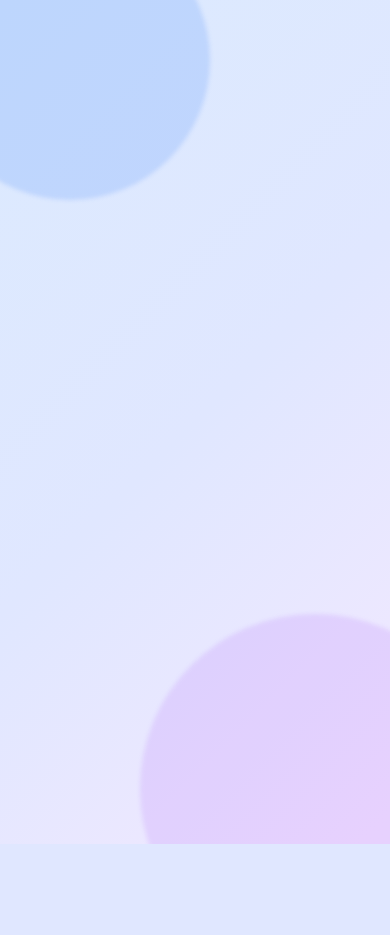
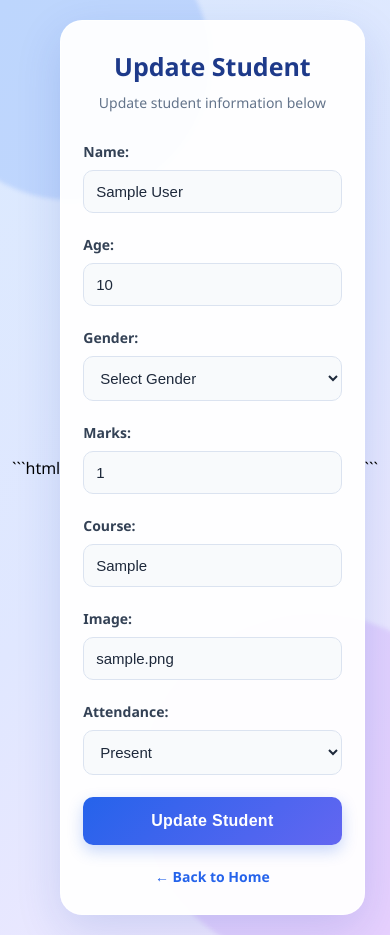
Before and after one commit to likhithanagadivya/Student-Management-System, a FastAPI app: page /students/update/1 in a window 390 px wide. Before the commit the page ends 844 px from the top, so only its background shows below. Run offline with FastAPI, Linux system fonts and the light colour scheme; tables that the repository leaves empty hold one stand-in row (values such as "Sample post").

Commit message:
Complete update student page design

````diff
--- a/templates/update_std.html
+++ b/templates/update_std.html
@@ -1,4 +1,4 @@
-
+```html
 <!DOCTYPE html>
 <html lang="en">
 <head>
@@ -146,4 +146,136 @@
 
         button:hover {
             background: linear-gradient(135deg, #1d4ed8, #4f46e5);
+            transform: translateY(-4px);
+            box-shadow: 0 10px 22px rgba(37, 99, 235, 0.35);
         }
+
+        button:active {
+            transform: scale(0.97);
+        }
+
+        .back {
+            display: block;
+            text-align: center;
+            margin-top: 22px;
+            color: #2563eb;
+            text-decoration: none;
+            font-size: 14px;
+            font-weight: 600;
+            transition: all 0.3s ease;
+        }
+
+        .back:hover {
+            color: #7c3aed;
+            transform: translateX(-4px);
+        }
+
+        @media (max-width: 500px) {
+            body {
+                padding: 20px 12px;
+            }
+
+            form {
+                padding: 28px 22px;
+            }
+
+            h2 {
+                font-size: 25px;
+            }
+
+            input, select {
+                padding: 12px;
+            }
+        }
+    </style>
+</head>
+
+<body>
+
+    <form action="/students/update/{{ std[0] }}" method="POST">
+
+        <h2>Update Student</h2>
+
+        <p class="subtitle">Update student information below</p>
+
+        <label for="name">Name:</label>
+        <input type="text"
+               id="name"
+               name="name"
+               value="{{ std[1] }}"
+               placeholder="Enter student name"
+               required>
+
+        <label for="age">Age:</label>
+        <input type="number"
+               id="age"
+               name="age"
+               value="{{ std[2] }}"
+               min="1"
+               max="100"
+               required>
+
+        <label for="gender">Gender:</label>
+        <select name="gender" id="gender" required>
+            <option value="">Select Gender</option>
+
+            <option value="Male" {% if std[6] == "Male" %}selected{% endif %}>
+                Male
+            </option>
+
+            <option value="Female" {% if std[6] == "Female" %}selected{% endif %}>
+                Female
+            </option>
+
+            <option value="Other" {% if std[6] == "Other" %}selected{% endif %}>
+                Other
+            </option>
+        </select>
+
+        <label for="marks">Marks:</label>
+        <input type="number"
+               id="marks"
+               name="marks"
+               value="{{ std[4] }}"
+               min="0"
+               max="100"
+               required>
+
+        <label for="course">Course:</label>
+        <input type="text"
+               id="course"
+               name="course"
+               value="{{ std[3] }}"
+               placeholder="Enter course name"
+               required>
+
+        <label for="image">Image:</label>
+        <input type="text"
+               id="image"
+               name="image"
+               value="{{ std[5] }}"
+               placeholder="Enter image URL"
+               required>
+
+        <label for="status">Attendance:</label>
+        <select name="status" id="status" required>
+
+            <option value="1" {% if std[7] == 1 %}selected{% endif %}>
+                Present
+            </option>
+
+            <option value="0" {% if std[7] == 0 %}selected{% endif %}>
+                Absent
+            </option>
+
+        </select>
+
+        <button type="submit">Update Student</button>
+
+        <a href="/" class="back">← Back to Home</a>
+
+    </form>
+
+</body>
+</html>
+```
````
